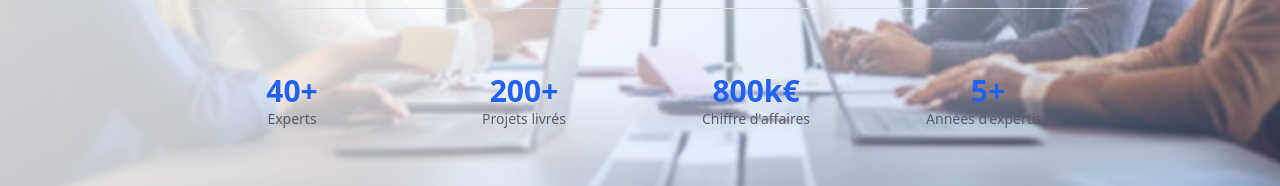
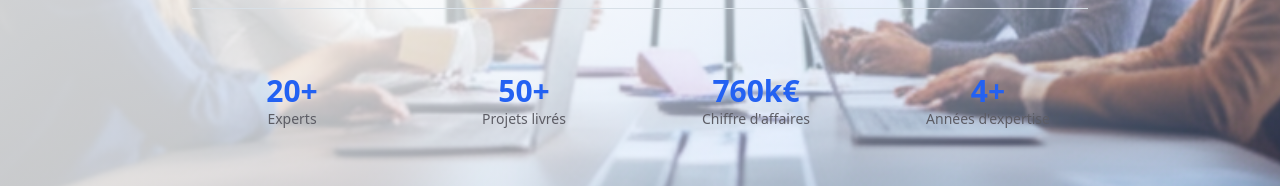
Before and after one commit to Gounaya/data4you, a Next.js app: page / in a window 1280 px wide. Shown: the part 548-734 px from the top of the page. Built offline with nearby package versions, Linux system fonts and the light colour scheme.

Commit message:
update states

```diff
--- a/app/layout.tsx
+++ b/app/layout.tsx
@@ -6,7 +6,7 @@ import "leaflet/dist/leaflet.css"
 export const metadata: Metadata = {
   title: "Data4You - Expertise Data, Testing & Dev",
   description:
-    "Data4You, cabinet de 40+ experts qui conçoivent, testent et délivrent des produits fiables, performants et mesurables.",
+    "Data4You, cabinet de 20+ experts qui conçoivent, testent et délivrent des produits fiables, performants et mesurables.",
   keywords: "Data, Testing, Développement, ESN, SSII, Banque, Assurance, Retail, Logistique",
   openGraph: {
     title: "Data4You - Expertise Data, Testing & Dev",
--- a/components/layout/footer.tsx
+++ b/components/layout/footer.tsx
@@ -25,7 +25,7 @@ export function Footer() {
               <Image src="/data4you-logo-new.png" alt="Data4You" width={320} height={84} className="h-30 w-auto" />
             </div>
             <p className="text-background/80 mb-6 max-w-md">
-              Expertise Data, Testing & Dev, au service de vos résultats. Cabinet de 40+ experts qui conçoivent, testent
+              Expertise Data, Testing & Dev, au service de vos résultats. Cabinet de 20+ experts qui conçoivent, testent
               et délivrent des produits fiables.
             </p>
             <div className="flex space-x-4">
--- a/components/sections/hero.tsx
+++ b/components/sections/hero.tsx
@@ -55,7 +55,7 @@ export function Hero() {
             <ScrollReveal delay={800} direction="up">
               <div className="text-center group hover:scale-105 transition-all duration-300">
                 <div className="text-3xl font-bold text-primary font-serif group-hover:text-primary/80 transition-colors">
-                  <CounterAnimation end={40} suffix="+" />
+                  <CounterAnimation end={20} suffix="+" />
                 </div>
                 <div className="text-sm text-muted-foreground">Experts</div>
               </div>
@@ -64,7 +64,7 @@ export function Hero() {
             <ScrollReveal delay={1000} direction="up">
               <div className="text-center group hover:scale-105 transition-all duration-300">
                 <div className="text-3xl font-bold text-primary font-serif group-hover:text-primary/80 transition-colors">
-                  <CounterAnimation end={200} suffix="+" />
+                  <CounterAnimation end={50} suffix="+" />
                 </div>
                 <div className="text-sm text-muted-foreground">Projets livrés</div>
               </div>
@@ -73,7 +73,7 @@ export function Hero() {
             <ScrollReveal delay={1200} direction="up">
               <div className="text-center group hover:scale-105 transition-all duration-300">
                 <div className="text-3xl font-bold text-primary font-serif group-hover:text-primary/80 transition-colors">
-                  <CounterAnimation end={800} suffix="k€" />
+                  <CounterAnimation end={760} suffix="k€" />
                 </div>
                 <div className="text-sm text-muted-foreground">Chiffre d'affaires</div>
               </div>
@@ -82,7 +82,7 @@ export function Hero() {
             <ScrollReveal delay={1400} direction="up">
               <div className="text-center group hover:scale-105 transition-all duration-300">
                 <div className="text-3xl font-bold text-primary font-serif group-hover:text-primary/80 transition-colors">
-                  <CounterAnimation end={5} suffix="+" />
+                  <CounterAnimation end={4} suffix="+" />
                 </div>
                 <div className="text-sm text-muted-foreground">Années d'expertise</div>
               </div>
--- a/components/sections/stats-section.tsx
+++ b/components/sections/stats-section.tsx
@@ -52,10 +52,10 @@ export function StatsSection() {
   const [hovered, setHovered] = useState<number | null>(null)
 
   const stats = [
-    { label: "Consultants experts", value: 40, suffix: "+" },
-    { label: "Années d'expérience", value: 15, suffix: "+" },
-    { label: "Projets réalisés", value: 200, suffix: "+" },
-    { label: "Chiffre d'affaires", value: 800, suffix: "K€" },
+    { label: "Consultants experts", value: 20, suffix: "+" },
+    { label: "Années d'expérience", value: 4, suffix: "+" },
+    { label: "Projets réalisés", value: 50, suffix: "+" },
+    { label: "Chiffre d'affaires", value: 760, suffix: "K€" },
   ]
 
   const principles = [
```
